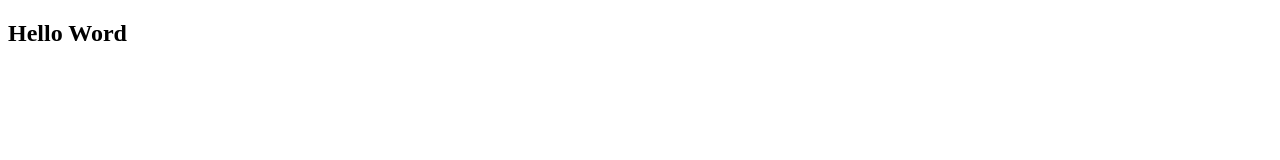
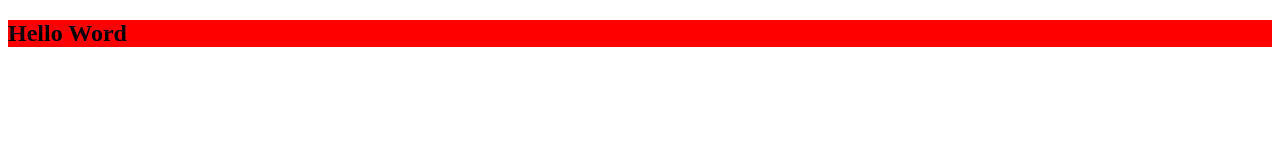
Before and after one commit to xtar-dhananjay/class, a plain HTML site: page index.html in a window 1280 px wide. Drawn offline with Linux system fonts and the light colour scheme.

Commit message:
this is the style.css file commited

```diff
--- a/index.html
+++ b/index.html
@@ -5,6 +5,7 @@
     <meta http-equiv="X-UA-Compatible" content="IE=edge">
     <meta name="viewport" content="width=device-width, initial-scale=1.0">
     <title>git</title>
+    <link rel="stylesheet" href="style.css">
 </head>
 <body>
 
--- /dev/null
+++ b/style.css
@@ -0,0 +1,3 @@
+h2{
+    background: red;
+}
```
